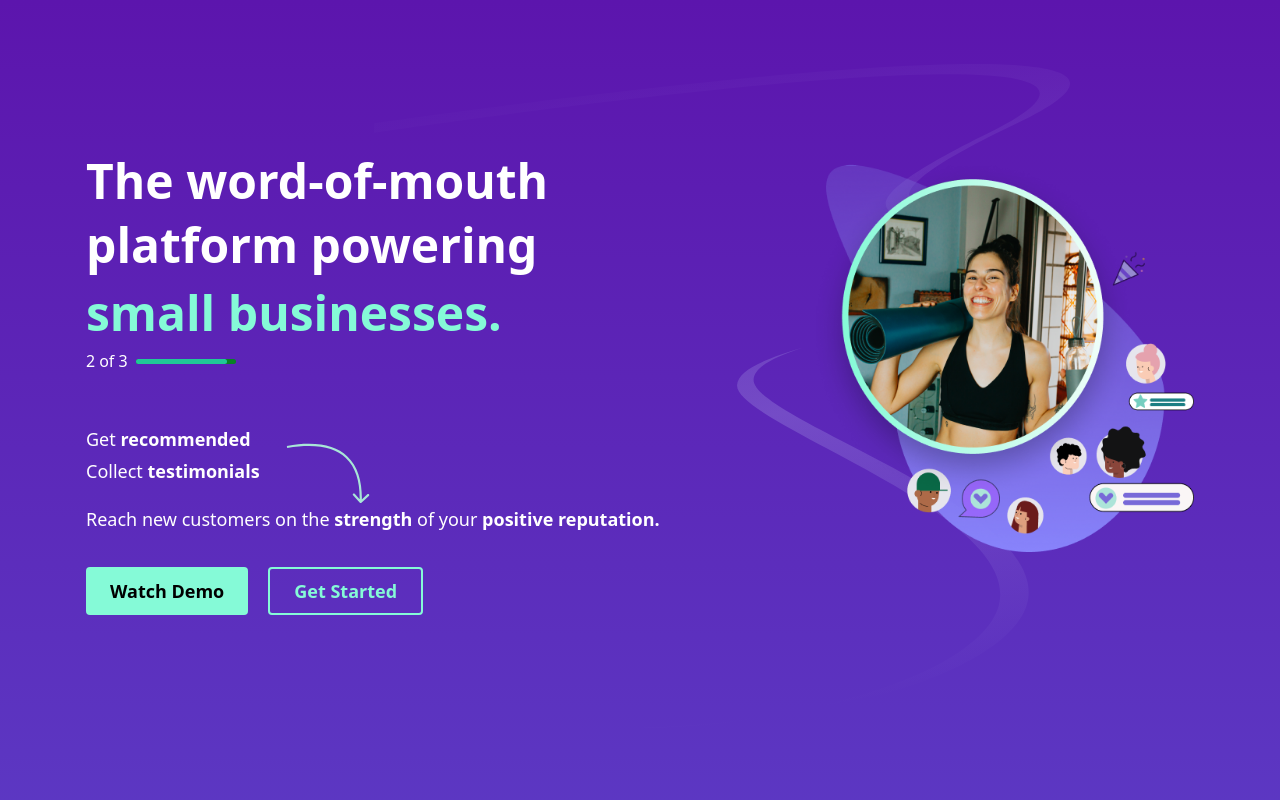
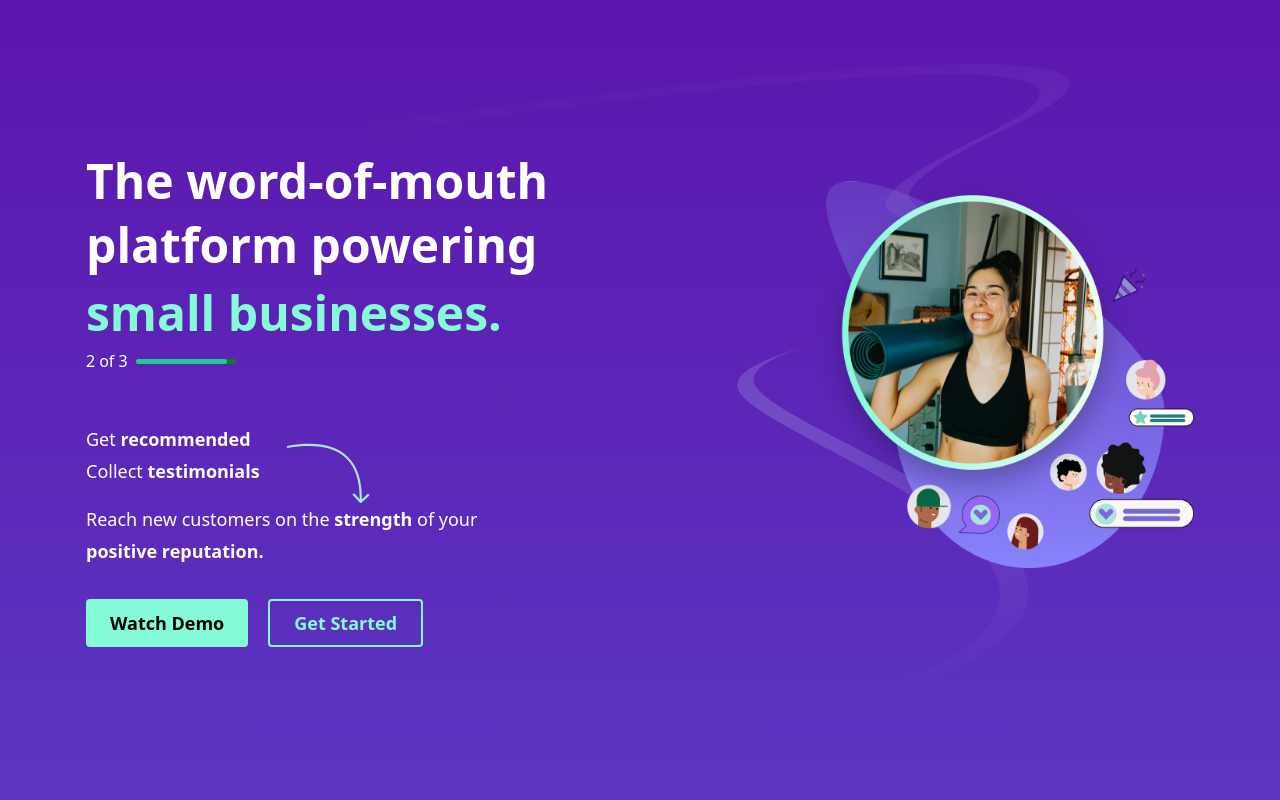
Before and after one commit to gkumar-pandey/Zippy-crowd, a Next.js app: page / in a window 1280 px wide. Shown: the top 800 px of the page. Built offline with nearby package versions, Linux system fonts and the light colour scheme; a web font is replaced by a local one.

Commit message:
fix: all type of header section

```diff
--- a/components/homepage/sections/hero/hero.section.tsx
+++ b/components/homepage/sections/hero/hero.section.tsx
@@ -69,6 +69,7 @@ export const HeroSection = () => {
                                     Reach new customers on the{" "}
                                     <strong>strength</strong> of your
                                 </span>
+                                <br />
                                 <strong> positive reputation.</strong>
                             </div>
                             <div className=" flex my-[2rem] gap-5">
--- a/styles/globals.css
+++ b/styles/globals.css
@@ -161,7 +161,7 @@
 
 @keyframes text-animation {
     0% {
-        content: "sole traders.";
+        content: "service providers.";
     }
     60% {
         content: "small businesses.";
```
